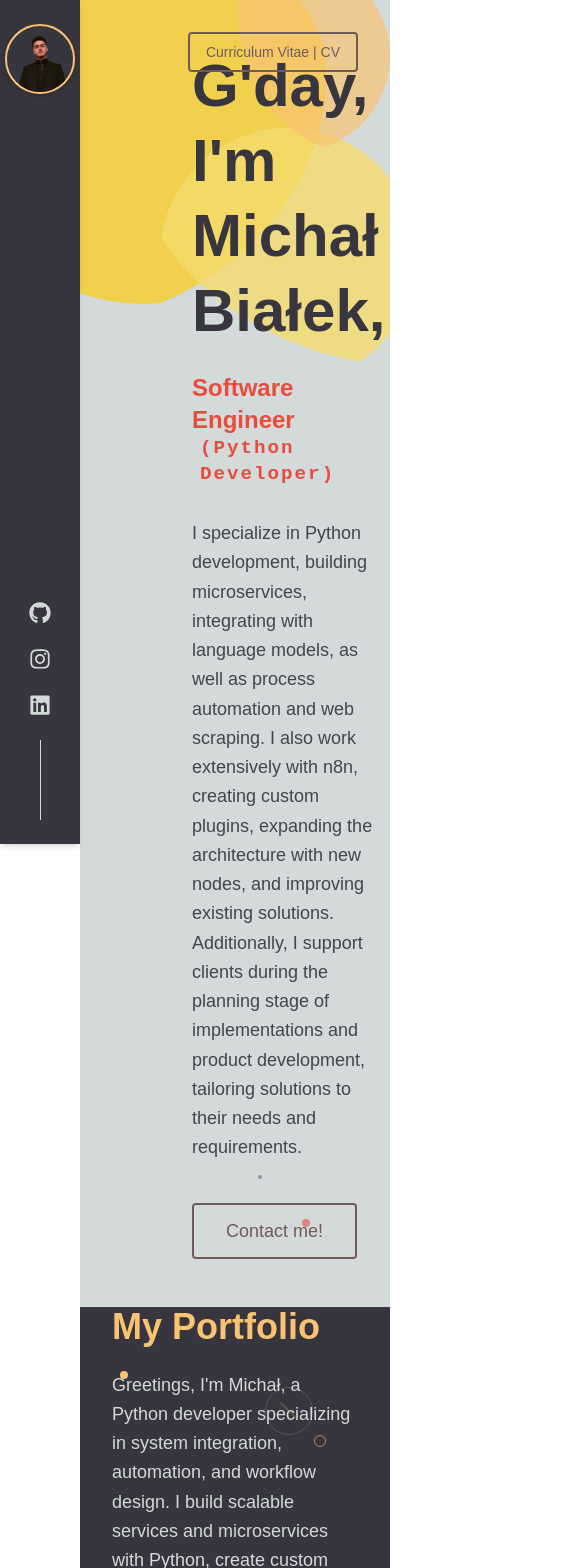
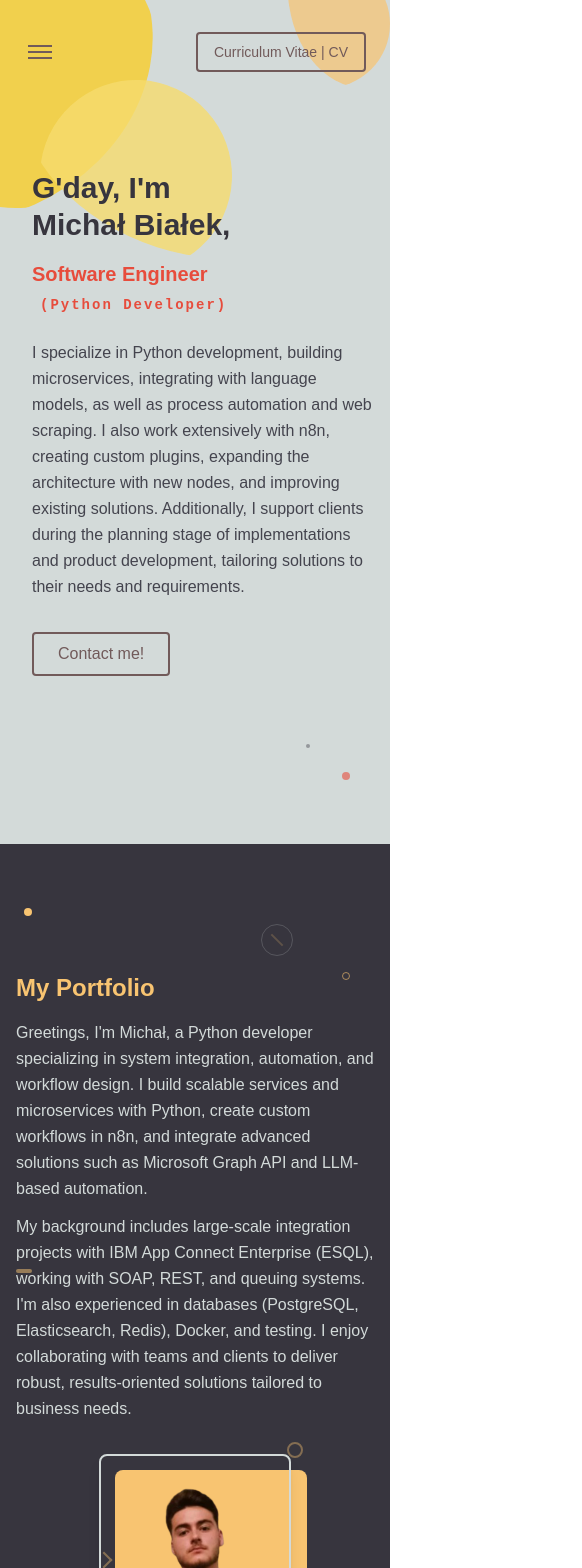
Before and after one commit to poewer/mrwhitecv, a Next.js app: page / in a window 390 px wide. Shown: the top 1568 px of the page, 582 px wide, since content can reach past the window. Built offline with nearby package versions, Linux system fonts and the light colour scheme.

Commit message:
for mobile

```diff
--- a/app/page.tsx
+++ b/app/page.tsx
@@ -13,7 +13,7 @@ export default function Home() {
       <Sidebar />
 
       {/* Główna zawartość strony */}
-      <div className="ml-20">
+      <div className="ml-0 md:ml-20 overflow-x-hidden">
         <Main />
         <MyProfile />
         <WorkExperience />
--- a/components/Footer.tsx
+++ b/components/Footer.tsx
@@ -14,7 +14,7 @@ export default function Footer() {
         want to say hi, I’ll try my best to get back to you!
       </p>
       <a
-        href="michal.bialek@opoczta.pl"
+        href="mailto:michal.bialek@opoczta.pl"
         className="px-6 py-3 border-2 border-[#F8C471] text-[#F8C471] rounded hover:bg-[#F8C471] hover:text-[#37353E] transition-all"
       >
         Say Hello
--- a/components/HeaderSection.js
+++ b/components/HeaderSection.js
@@ -1,29 +1,55 @@
-"use client"
+"use client";
+import { useState, useEffect } from "react";
+import MobileMenu from "./MobileMenu";
 
 export default function HeaderSection() {
+  const [isMenuOpen, setIsMenuOpen] = useState(false);
+
+  // blokada scrolla
+  useEffect(() => {
+    if (isMenuOpen) {
+      document.body.classList.add("overflow-hidden");
+    } else {
+      document.body.classList.remove("overflow-hidden");
+    }
+  }, [isMenuOpen]);
+
   const handleDownloadCV = () => {
-    // Tworzymy element <a> do pobrania pliku
-    const link = document.createElement('a');
-    link.href = '/CV_Michal_Bialek.pdf';
-    link.download = 'CV_Michal_Bialek.pdf'; // nazwa pliku po pobraniu
+    const link = document.createElement("a");
+    link.href = "/CV_Michal_Bialek.pdf";
+    link.download = "CV_Michal_Bialek.pdf";
     document.body.appendChild(link);
     link.click();
     document.body.removeChild(link);
   };
 
   return (
-    <header className="absolute top-8 right-8 z-20 max-w-full">
+    <header className="absolute top-8 left-0 right-0 z-20 max-w-full flex items-center justify-between px-6">
+      {/* Mobile burger (po lewej) */}
+      <button
+        className="md:hidden flex flex-col justify-center items-center w-8 h-8 space-y-1"
+        onClick={() => setIsMenuOpen(true)}
+      >
+        <span className="block w-6 h-0.5 bg-[#715A5A]" />
+        <span className="block w-6 h-0.5 bg-[#715A5A]" />
+        <span className="block w-6 h-0.5 bg-[#715A5A]" />
+      </button>
+
+      {/* CV button (po prawej, tylko desktop) */}
       <button
         onClick={handleDownloadCV}
-        className="setPointerOn px-4 py-2 border-2 rounded text-sm font-medium hover:bg-opacity-10 hover:bg-[#F8C471] transition-all duration-300 hover:bg-[#715A5A] hover:text-[#D3DAD9] hover:scale-105 hover:shadow-lg"
+        className="setPointerOn px-4 py-2 border-2 rounded text-sm font-medium hover:bg-opacity-10 hover:bg-[#F8C471] transition-all duration-300 hover:bg-[#715A5A] hover:text-[#D3DAD9] hover:scale-105 hover:shadow-lg block"
         style={{
-            borderColor: "#715A5A",
-            color: "#715A5A",
-            backgroundColor: "transparent",
-          }}
+          borderColor: "#715A5A",
+          color: "#715A5A",
+          backgroundColor: "transparent",
+        }}
       >
         Curriculum Vitae | CV
       </button>
+
+      {/* Mobile full overlay menu */}
+      {isMenuOpen && <MobileMenu onClose={() => setIsMenuOpen(false)} />}
     </header>
   );
 }
--- a/components/Main.tsx
+++ b/components/Main.tsx
@@ -3,14 +3,13 @@ import HeaderSection from "./HeaderSection";
 export default function Main() {
   return (
     <main
-            className="pl-16 flex flex-col items-start justify-center min-h-screen relative overflow-hidden w-full"
+      className="pl-4 md:pl-16 flex flex-col items-start justify-center min-h-screen relative overflow-hidden w-full"
       style={{ backgroundColor: "#D3DAD9" }}
     >
-            {/* Organiczne kształty w tle */}
+      {/* Tło */}
       <div className="absolute inset-0 overflow-hidden">
-                {/* Duży żółty kształt */}
         <div
-                    className="absolute -top-20 -left-32 w-96 h-96 rounded-full opacity-90"
+          className="absolute -top-20 -left-32 w-72 h-72 md:w-96 md:h-96 rounded-full opacity-90"
           style={{
             backgroundColor: "#F4D03F",
             clipPath: "ellipse(70% 60% at 30% 40%)",
@@ -18,9 +17,8 @@ export default function Main() {
           }}
         ></div>
 
-                {/* Średni kształt */}
         <div
-                    className="absolute top-32 left-20 w-64 h-64 rounded-full opacity-80"
+          className="absolute top-20 left-10 w-48 h-48 md:w-64 md:h-64 rounded-full opacity-80"
           style={{
             backgroundColor: "#F7DC6F",
             clipPath: "ellipse(80% 50% at 60% 30%)",
@@ -28,15 +26,8 @@ export default function Main() {
           }}
         ></div>
 
-                {/* Mały akcent */}
-                {/* <div
-                    className="absolute top-16 left-16 w-4 h-4 rounded-full"
-                    style={{ backgroundColor: "#E74C3C" }}
-                ></div> */}
-
-                {/* Dodatkowy kształt w prawym górnym rogu */}
         <div
-                    className="absolute -top-10 right-0 w-48 h-48 opacity-70"
+          className="absolute -top-10 right-0 w-32 h-32 md:w-48 md:h-48 opacity-70"
           style={{
             backgroundColor: "#F8C471",
             clipPath: "ellipse(60% 80% at 80% 20%)",
@@ -45,13 +36,13 @@ export default function Main() {
         ></div>
       </div>
 
-            {/* Sekcja nagłówkowa (przycisk CV) */}
+      {/* Header */}
       <HeaderSection />
 
-            {/* Główna zawartość */}
-            <div className="relative z-10 p-12 max-w-4xl">
+      {/* Content */}
+      <div className="relative z-10 px-4 sm:px-6 md:px-12 max-w-3xl md:max-w-4xl">
         <h1
-                    className="text-6xl font-bold leading-tight"
+          className="text-3xl sm:text-4xl md:text-6xl font-bold leading-tight"
           style={{ color: "#37353E" }}
         >
           G&apos;day, I&apos;m <br />
@@ -59,14 +50,13 @@ export default function Main() {
         </h1>
 
         <h2
-                    className="mt-6 text-2xl font-semibold"
+          className="mt-4 sm:mt-6 text-xl sm:text-2xl font-semibold"
           style={{ color: "#E74C3C" }}
         >
           Software Engineer
           <span
-                        className="inline-block ml-2"
+            className="inline-block ml-2 text-sm sm:text-base md:text-lg"
             style={{
-                            fontSize: "1.2rem",
               color: "#E74C3C",
               fontFamily: "monospace",
               letterSpacing: "2px",
@@ -77,14 +67,20 @@ export default function Main() {
         </h2>
 
         <p
-                    className="mt-8 text-lg max-w-2xl leading-relaxed"
+          className="mt-6 sm:mt-8 text-base sm:text-lg leading-relaxed"
           style={{ color: "#44444E" }}
         >
-                    I specialize in Python development, building microservices, integrating with language models, as well as process automation and web scraping. I also work extensively with n8n, creating custom plugins, expanding the architecture with new nodes, and improving existing solutions. Additionally, I support clients during the planning stage of implementations and product development, tailoring solutions to their needs and requirements.
+          I specialize in Python development, building microservices, integrating
+          with language models, as well as process automation and web scraping. I
+          also work extensively with n8n, creating custom plugins, expanding the
+          architecture with new nodes, and improving existing solutions.
+          Additionally, I support clients during the planning stage of
+          implementations and product development, tailoring solutions to their
+          needs and requirements.
         </p>
 
         <button
-                    className="mt-10 px-8 py-3 border-2 rounded text-lg font-medium transition-all duration-300 hover:bg-[#715A5A] hover:text-[#D3DAD9] hover:scale-105 hover:shadow-lg setPointerOn"
+          className="mt-8 sm:mt-10 px-6 sm:px-8 py-2 sm:py-3 border-2 rounded text-base sm:text-lg font-medium transition-all duration-300 hover:bg-[#715A5A] hover:text-[#D3DAD9] hover:scale-105 hover:shadow-lg setPointerOn"
           style={{
             borderColor: "#715A5A",
             color: "#715A5A",
@@ -95,13 +91,13 @@ export default function Main() {
         </button>
       </div>
 
-            {/* Dodatkowe efekty wizualne */}
+      {/* Dodatkowe akcenty */}
       <div
-                className="absolute bottom-20 right-20 w-2 h-2 rounded-full opacity-60"
+        className="absolute bottom-16 right-10 w-2 h-2 rounded-full opacity-60"
         style={{ backgroundColor: "#E74C3C" }}
       ></div>
       <div
-                className="absolute bottom-32 right-32 w-1 h-1 rounded-full opacity-40"
+        className="absolute bottom-24 right-20 w-1 h-1 rounded-full opacity-40"
         style={{ backgroundColor: "#37353E" }}
       ></div>
     </main>
--- /dev/null
+++ b/components/MobileMenu.tsx
@@ -0,0 +1,46 @@
+"use client";
+import Link from "next/link";
+import { FaGithub, FaInstagram, FaLinkedin } from "react-icons/fa";
+
+export default function MobileMenu({ onClose }: { onClose: () => void }) {
+  return (
+    <div className="fixed inset-0 bg-black z-50 flex flex-col items-center justify-center text-white">
+      {/* Close button */}
+      <button
+        className="absolute top-6 right-6 text-3xl font-bold text-white"
+        onClick={onClose}
+      >
+        ✕
+      </button>
+
+      <nav className="flex flex-col space-y-16 text-xl">
+        <Link
+          href="https://github.com/poewer"
+          target="_blank"
+          className="flex items-center gap-3 hover:text-[#F8C471] transition"
+          onClick={onClose}
+        >
+          <FaGithub size={26} /> GitHub
+        </Link>
+
+        <Link
+          href="https://www.instagram.com/bial_y_czak/"
+          target="_blank"
+          className="flex items-center gap-3 hover:text-[#F8C471] transition"
+          onClick={onClose}
+        >
+          <FaInstagram size={26} /> Instagram
+        </Link>
+
+        <Link
+          href="https://www.linkedin.com/in/michal-bialek-a48891267/"
+          target="_blank"
+          className="flex items-center gap-3 hover:text-[#F8C471] transition"
+          onClick={onClose}
+        >
+          <FaLinkedin size={26} /> LinkedIn
+        </Link>
+      </nav>
+    </div>
+  );
+}
--- a/components/MyPortfolio.tsx
+++ b/components/MyPortfolio.tsx
@@ -6,60 +6,59 @@ export default function MyProfile() {
   return (
     <section
       id="myprofile"
-      className="min-h-screen flex flex-col md:flex-row items-center justify-center px-8 md:px-20 bg-[#37353E] text-[#D3DAD9] relative"
+      className="min-h-screen flex flex-col md:flex-row items-center justify-center
+             px-4 sm:px-8 md:px-20 pt-20 sm:pt-24 md:pt-0
+             bg-[#37353E] text-[#D3DAD9] relative"
     >
-      {/* Ozdobne elementy w tle */}
-      <div className="absolute top-16 left-10 w-2 h-2 rounded-full bg-[#F8C471]" />
-      <div className="absolute top-32 right-16 w-3 h-3 border border-[#F8C471] rounded-full opacity-60" />
-      <div className="absolute bottom-40 left-1/4 w-4 h-4 rotate-45 border-t-2 border-r-2 border-[#F8C471] opacity-40" />
-      <div className="absolute bottom-24 right-1/3 w-1 h-8 bg-[#D3DAD9] opacity-30" />
-      <div className="absolute top-1/2 left-8 w-6 h-1 bg-[#F8C471] opacity-50 rounded-full" />
-
-      {/* Większy element dekoracyjny - koło z linią */}
-      <div className="absolute top-20 right-1/4 w-12 h-12 border border-[#D3DAD9] rounded-full opacity-20">
-        <div className="absolute top-1/2 left-1/2 w-6 h-0.5 bg-[#F8C471] transform -translate-x-1/2 -translate-y-1/2 rotate-45" />
+      {/* Dekoracje w tle */}
+      <div className="absolute top-16 left-6 w-2 h-2 rounded-full bg-[#F8C471]" />
+      <div className="absolute top-32 right-10 w-2 h-2 sm:w-3 sm:h-3 border border-[#F8C471] rounded-full opacity-60" />
+      <div className="absolute bottom-32 left-1/4 w-3 h-3 sm:w-4 sm:h-4 rotate-45 border-t-2 border-r-2 border-[#F8C471] opacity-40" />
+      <div className="absolute bottom-20 right-1/4 w-0.5 h-6 sm:h-8 bg-[#D3DAD9] opacity-30" />
+      <div className="absolute top-1/2 left-4 w-4 h-1 bg-[#F8C471] opacity-50 rounded-full" />
+      <div className="absolute top-20 right-1/4 w-8 h-8 sm:w-12 sm:h-12 border border-[#D3DAD9] rounded-full opacity-20">
+        <div className="absolute top-1/2 left-1/2 w-4 h-0.5 sm:w-6 bg-[#F8C471] transform -translate-x-1/2 -translate-y-1/2 rotate-45" />
       </div>
 
-      {/* Małe kropki rozrzucone */}
-      <div className="absolute bottom-1/3 left-12 w-1 h-1 rounded-full bg-[#F8C471] opacity-70" />
-      <div className="absolute top-3/4 right-20 w-1 h-1 rounded-full bg-[#D3DAD9] opacity-50" />
-
-      {/* Tekst z animacją */}
+      {/* Tekst */}
       <motion.div
-        className="flex-1 max-w-2xl "
-        initial={{ opacity: 0, x: -100 }}
+        className="flex-1 max-w-xl mt-12 sm:mt-16 md:mt-0 text-left"
+        initial={{ opacity: 0, x: -50 }}
         whileInView={{ opacity: 1, x: 0 }}
         viewport={{ once: false, amount: 0.2 }}
         transition={{ duration: 0.8, ease: "easeOut" }}
       >
-        <h2 className="text-4xl font-bold mb-6 text-[#F8C471]">My Portfolio</h2>
+        <h2 className="text-2xl sm:text-3xl md:text-4xl font-bold mb-4 sm:mb-6 text-[#F8C471]">
+          My Portfolio
+        </h2>
 
-        <p className="text-lg leading-relaxed mb-4">
+        <p className="text-base sm:text-lg leading-relaxed mb-3 sm:mb-4">
           Greetings, I&apos;m Michał, a Python developer specializing in system
-          integration, automation, and workflow design. I build scalable services and
-          microservices with Python, create custom workflows in n8n,
-          and integrate advanced solutions such as Microsoft Graph API and LLM-based
-          automation.
+          integration, automation, and workflow design. I build scalable services
+          and microservices with Python, create custom workflows in n8n,
+          and integrate advanced solutions such as Microsoft Graph API and
+          LLM-based automation.
         </p>
 
-        <p className="text-lg leading-relaxed">
-          My background includes large-scale integration projects with IBM App Connect
-          Enterprise (ESQL), working with SOAP, REST, and queuing systems. I&apos;m also
-          experienced in databases (PostgreSQL, Elasticsearch, Redis), Docker, and
-          testing. I enjoy collaborating with teams and clients to deliver robust,
-          results-oriented solutions tailored to business needs.
+        <p className="text-base sm:text-lg leading-relaxed">
+          My background includes large-scale integration projects with IBM App
+          Connect Enterprise (ESQL), working with SOAP, REST, and queuing systems.
+          I&apos;m also experienced in databases (PostgreSQL, Elasticsearch,
+          Redis), Docker, and testing. I enjoy collaborating with teams and
+          clients to deliver robust, results-oriented solutions tailored to
+          business needs.
         </p>
       </motion.div>
 
       {/* Zdjęcie */}
-      <div className="flex-1 flex justify-center mt-10 md:mt-0 md:ml-12 relative">
-        {/* Dodatkowe ozdobne elementy wokół zdjęcia */}
-        <div className="absolute -top-4 -right-4 w-6 h-6 border-2 border-[#F8C471] rounded-full opacity-40" />
-        <div className="absolute -bottom-6 -left-6 w-3 h-3 bg-[#F8C471] rounded-full opacity-60" />
+      <div className="flex-1 flex justify-center mt-8 md:mt-0 md:ml-12 relative">
+        {/* Dekoracje */}
+        <div className="absolute -top-3 -right-3 w-4 h-4 border-2 border-[#F8C471] rounded-full opacity-40" />
+        <div className="absolute -bottom-4 -left-4 w-2 h-2 sm:w-3 sm:h-3 bg-[#F8C471] rounded-full opacity-60" />
 
-        <div className="relative w-64 h-72">
-          {/* Prostokąt w tle - przesunięty w prawo i w dół */}
-          <div className="absolute w-full h-full bg-[#F8C471] rounded-lg translate-x-6 translate-y-6 z-0"></div>
+        <div className="relative w-48 h-60 sm:w-56 sm:h-72 md:w-64 md:h-80">
+          {/* Prostokąt w tle */}
+          <div className="absolute w-full h-full bg-[#F8C471] rounded-lg translate-x-4 translate-y-4 sm:translate-x-6 sm:translate-y-6 z-0"></div>
 
           {/* Zdjęcie */}
           <Image
@@ -69,7 +68,7 @@ export default function MyProfile() {
             className="rounded-lg shadow-lg object-cover relative z-10"
           />
 
-          {/* Ramka - na wierzchu */}
+          {/* Ramka */}
           <div className="absolute inset-0 w-full h-full border-2 border-[#D3DAD9] rounded-lg z-20 pointer-events-none"></div>
         </div>
       </div>
--- a/components/Sidebar.tsx
+++ b/components/Sidebar.tsx
@@ -7,7 +7,7 @@ export default function SideElements() {
     <>
       {/* Lewy sidebar */}
       <div
-        className="fixed left-0 top-0 h-screen w-20 flex flex-col items-center py-6 shadow-md z-10"
+        className="fixed left-0 top-0 h-screen w-20 hidden md:flex flex-col items-center py-6 shadow-md z-10"
         style={{ backgroundColor: "#37353E" }}
       >
         {/* Avatar */}
```
Also changed, not shown: components/Skills.tsx (+18 -74 lines). Lines whose indentation alone changed are shown as unchanged.
